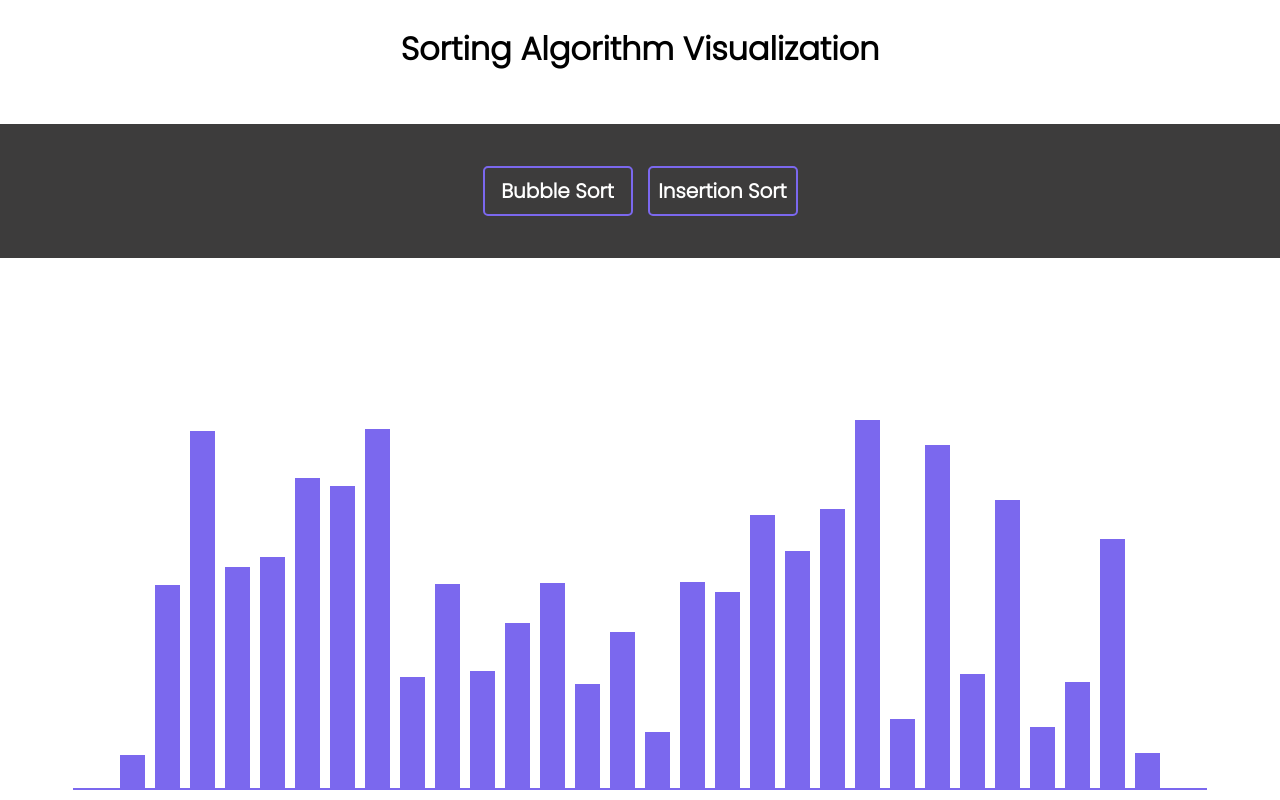
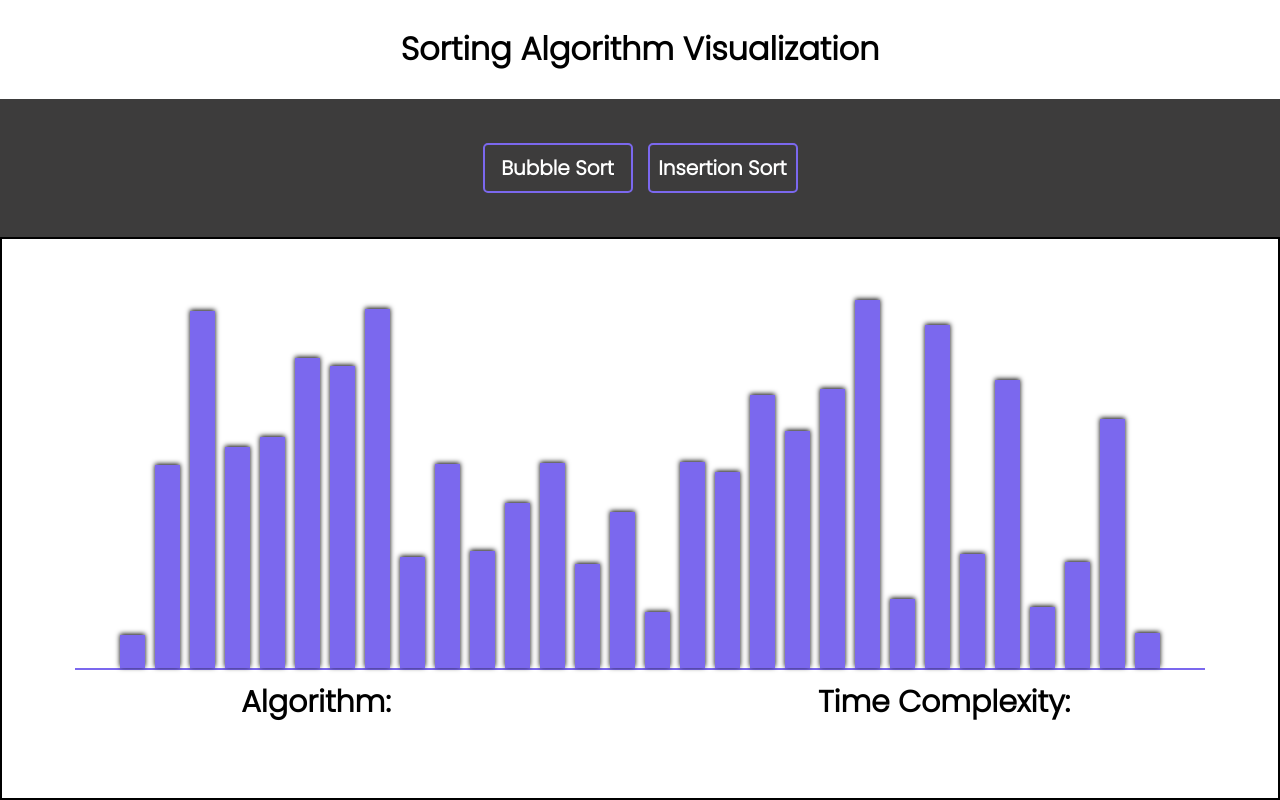
Before and after one commit to DevalPanchal/Sorting-Algorithms, a React (Create React App) app: page / in a window 1280 px wide. Built offline with nearby package versions, Linux system fonts and the light colour scheme.

Commit message:
Added insertion sort visualization

```diff
--- a/src/Components/SortingVisualizer.js
+++ b/src/Components/SortingVisualizer.js
@@ -1,15 +1,17 @@
 import React, { useState, useEffect } from 'react';
-import { generateRandomArray } from '../utility/Random';
 
 const LIMIT = 30;
 
 export function SortingVisualizer() {
      const [RandomArray, setRandomArray] = useState([]);
 
-     const [animationSpeed, setAnimationSpeed] = useState(50);
+     const [animationSpeed, setAnimationSpeed] = useState(60);
+
+     const [whichVisualization, setWhichVisualization] = useState({ name: "", timeComplexity: "" });
 
      useEffect(() => {
           randomizeArray();
+     // eslint-disable-next-line react-hooks/exhaustive-deps
      }, []);
 
      function randomizeArray() {
@@ -43,45 +45,7 @@ export function SortingVisualizer() {
           }
      }
 
-     async function bubbleSort() {
-          // var currentArr = RandomArray;
-
-          var sorted = false;
-
-          while (!sorted) {
-               sorted = true;
-
-               for (var i = 0; i < RandomArray.length - 1; i++) {
-                    if (RandomArray[i] > RandomArray[i + 1]) {
-                         var swap1 = RandomArray[i];
-                         var swap2 = RandomArray[i + 1];
-                         RandomArray[i] = swap2;
-                         RandomArray[i + 1] = swap1;
-                         setRandomArray([...RandomArray, RandomArray]);
-
-                         //Changes the Style while swapping
-                         let bar1 = document.getElementById(i).style;
-                         let bar2 = document.getElementById(i + 1).style;
-
-                         bar1.backgroundColor = "orange";
-                         bar2.backgroundColor = "red";
-
-                         await sleep(animationSpeed);
-
-                         //Changes the Style back to original
-                         let lastbar = document.getElementById(RandomArray.length).style;
-                         lastbar.backgroundColor = "white";
-                         bar1.backgroundColor = "#7b68ee";
-                         bar2.backgroundColor = "#7b68ee";
-
-                         sorted = false;
-                    }
-               }
-               if (sorted) finishedAnimation();
-          }
-     }
-
-     const bubbleSort2 = async () => {
+     const bubbleSort = async () => {
           let sorted = false;
           for (let i = 0; i < RandomArray.length; i++) {
                for (let j = 0; j < (RandomArray.length - i - 1); j++) {
@@ -101,10 +65,11 @@ export function SortingVisualizer() {
 
                          await sleep(animationSpeed);
 
-                         // TODO: Temporary fix to a bug
+                         // hacky method to remove last bar
                          let lastbar = document.getElementById(RandomArray.length).style;
                          lastbar.backgroundColor = "white";
-                         //Changes the Style back to original
+                         lastbar.boxShadow = "none";
+                         // Changes the Style back to original
                          bar1.backgroundColor = "#7b68ee";
                          bar2.backgroundColor = "#7b68ee";
 
@@ -115,18 +80,65 @@ export function SortingVisualizer() {
           }
      }
 
+     const insertionSort = async () => {
+          let sorted = false;
+          let n = RandomArray.length;
+          for (let i = 1; i < n; i++) {
+               let current = RandomArray[i];
+               let j = i - 1;
+
+               while ((j > -1) && (current < RandomArray[j])) {
+                    RandomArray[j + 1] = RandomArray[j];
+                    j--;
+               }
+               RandomArray[j + 1] = current;
+               setRandomArray([...RandomArray, RandomArray]);
+
+               let bar1 = document.getElementById(j + 1).style;
+               let bar2 = document.getElementById(i).style;
+               bar1.backgroundColor = "red";
+               bar2.backgroundColor = "orange";
+
+               await sleep(animationSpeed);
+
+               // hacky method to remove last bar
+               let lastbar = document.getElementById(RandomArray.length).style;
+               lastbar.style = "none";
+               // Changes the Style back to original
+               bar1.backgroundColor = "#7b68ee";
+               bar2.backgroundColor = "#7b68ee";
+               sorted = true;
+          }
+          if (sorted) finishedAnimation();
+     }
+
      return (
           <div className="container">
                <div className="title">
                     <h1>Sorting Algorithm Visualization</h1>
                </div>
                <div className="dashboard">
+
                     <div className="button-container">
-                         <button onClick={ bubbleSort2 }>Bubble Sort</button>
-                         <button>Insertion Sort</button>
+                         <button onClick={() => {
+                              setWhichVisualization({ name: "BUBBLE SORT", timeComplexity: "O(n^2)" });
+                              bubbleSort();
+                         }}>Bubble Sort</button>
+                         <button onClick={() => {
+                              setWhichVisualization({ name: "INSERTION SORT", timeComplexity: "O(n^2)"});
+                              insertionSort();
+                         }}>Insertion Sort</button>
                     </div>
                </div>
                <div className="graph-container">
+                    {
+                         whichVisualization !== "" && (
+                              <div className="which-vis">
+                                   <h2>Algorithm: <p>{ whichVisualization.name }</p></h2>
+                                   <h2>Time Complexity: <p>{ whichVisualization.timeComplexity }</p></h2>
+                              </div>
+                         )
+                    }
                     <div className="graph">
                          {
                               RandomArray &&
--- a/src/stylesheets/styles.css
+++ b/src/stylesheets/styles.css
@@ -30,7 +30,7 @@
 }
 
 .container .title {
-  height: 20%;
+  height: 15%;
   text-align: center;
   padding: 25px;
 }
@@ -77,6 +77,30 @@
   width: 100%;
   height: 100%;
   padding: 10px;
+  border: 2px solid black;
+  display: -webkit-box;
+  display: -ms-flexbox;
+  display: flex;
+  -webkit-box-pack: center;
+      -ms-flex-pack: center;
+          justify-content: center;
+  -webkit-box-align: end;
+      -ms-flex-align: end;
+          align-items: flex-end;
+  -webkit-box-orient: vertical;
+  -webkit-box-direction: reverse;
+      -ms-flex-direction: column-reverse;
+          flex-direction: column-reverse;
+}
+
+.container .graph-container .which-vis {
+  height: 10%;
+  text-align: center;
+  display: -webkit-box;
+  display: -ms-flexbox;
+  display: flex;
+  font-size: 20px;
+  margin: 10px;
 }
 
 .container .graph-container .graph {
@@ -95,6 +119,7 @@
           flex-direction: row;
   gap: 10px;
   width: 90%;
+  height: 70%;
   margin: 0 auto;
   border-bottom: 2px solid #7b68ee;
 }
@@ -112,5 +137,7 @@
           align-items: flex-end;
   width: 25px;
   background-color: #7b68ee;
+  -webkit-box-shadow: 0px -1px 5px 0px #000000;
+          box-shadow: 0px -1px 5px 0px #000000;
 }
 /*# sourceMappingURL=styles.css.map */
--- a/src/stylesheets/styles.scss
+++ b/src/stylesheets/styles.scss
@@ -3,6 +3,7 @@
 $primary-app-purple: #7b68ee;
 $primary-app-white: #fff;
 $primary-app-contrast: #3d3c3c;
+$bar-box-shadow: 0px -1px 5px 0px #000000;
 
 * {
      margin: 0;
@@ -23,7 +24,7 @@ $primary-app-contrast: #3d3c3c;
      align-items: center;
      flex-direction: column;
      .title {
-          height: 20%;
+          height: 15%;
           text-align: center;
           padding: 25px;
           // border: 2px solid black;
@@ -59,6 +60,19 @@ $primary-app-contrast: #3d3c3c;
           width: 100%;
           height: 100%;
           padding: 10px;
+          border: 2px solid black;
+          display: flex;
+          justify-content: center;
+          align-items: flex-end;
+          flex-direction: column-reverse;
+          .which-vis {
+               height: 10%;
+               text-align: center;
+               display: flex;
+               font-size: 20px;
+               margin: 10px;
+
+          }
           .graph {
                display: flex;
                justify-content: center;
@@ -66,6 +80,7 @@ $primary-app-contrast: #3d3c3c;
                flex-direction: row;
                gap: 10px;
                width: 90%;
+               height: 70%;
                margin: 0 auto;
                border-bottom: 2px solid $primary-app-purple;
                .bar {
@@ -75,6 +90,7 @@ $primary-app-contrast: #3d3c3c;
                     align-items: flex-end;
                     width: 25px;
                     background-color: #7b68ee;
+                    box-shadow: $bar-box-shadow;
                }
           }
      }
```
Also changed, not shown: 1 other file (tests, documents, lock files or other folders).
